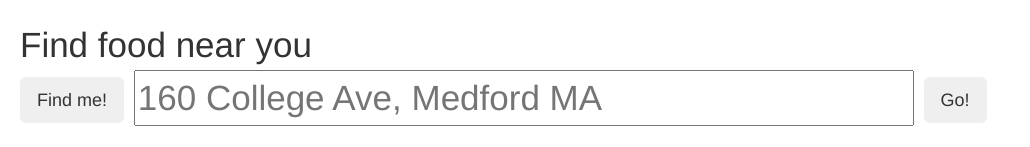
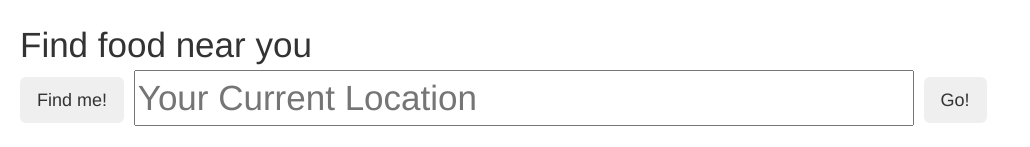
Before and after one commit to grundygolem2/foodfinder2, a Flask app: page / in a window 1280 px wide. Shown: the part 92-239 px from the top of the page, without its empty margins (0-1030 px from the left). Run offline with Flask 2, Linux system fonts and the light colour scheme; some libraries are stand-ins or nearby versions.

Commit message:
attempting to get working on Heroku

```diff
--- a/foodfinder.py
+++ b/foodfinder.py
@@ -12,7 +12,7 @@ app.debug = True
 app.config['MYSQL_USER'] = 'foodfinderuser'
 app.config['MYSQL_PASSWORD'] = 'tuftsffuser'
 app.config['MYSQL_DB'] = 'foodfinder'
-app.config['MYSQL_HOST'] = '10.245.150.176'
+app.config['MYSQL_HOST'] = 'localhost'# '10.245.150.176'
 mysql = MySQL(app)
 
 @app.route("/")
--- a/templates/index.html
+++ b/templates/index.html
@@ -65,7 +65,7 @@
                 <div class="form-group">
                     <label for="location"><span style = "color: red">*</span>Location</label>
                     <button id="locate" type="button" class="btn btn-default" aria-label="Find me!" onclick="populateLocation()"> Find me!</button>
-                    <input type="text" class="form-control input-lg" id="location" placeholder="160 College Ave, Medford MA">
+                    <input type="text" class="form-control input-lg" id="location" placeholder="">
                 </div>
                 <div class="form-group form-inline">
                   <label for="date"><span style = "color: red">*</span>Date</label>
@@ -105,7 +105,7 @@
         <div class="main-title">
             Find food near you <br />
           <button id="location" type="button" class="btn btn-lg" aria-label="Find me!" onclick="populateUserLocation()"> Find me!</button>
-          <input type="text" class="main-entry" id="userloc" placeholder="160 College Ave, Medford MA">
+          <input type="text" class="main-entry" id="userloc" placeholder="Your Current Location">
           <button id="findfood" type="button" class="btn btn-lg" aria-label="Find food!" onclick="updateEventList()"> Go!</button>
 
         </div>
```
Also changed, not shown: requirements.txt (added), 3 other files.
